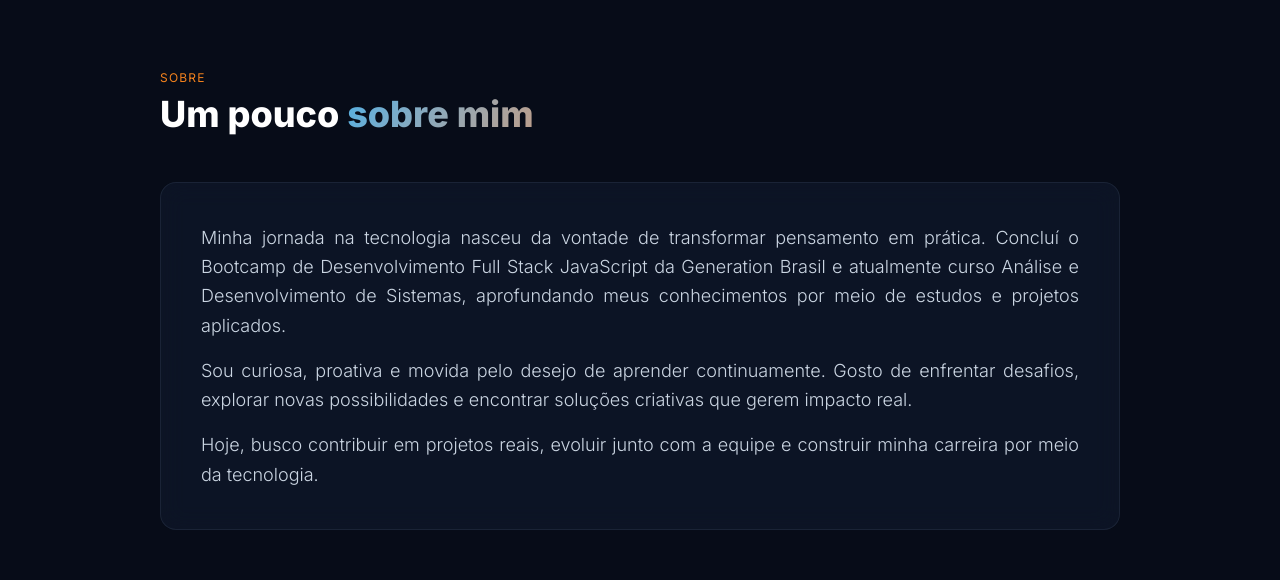
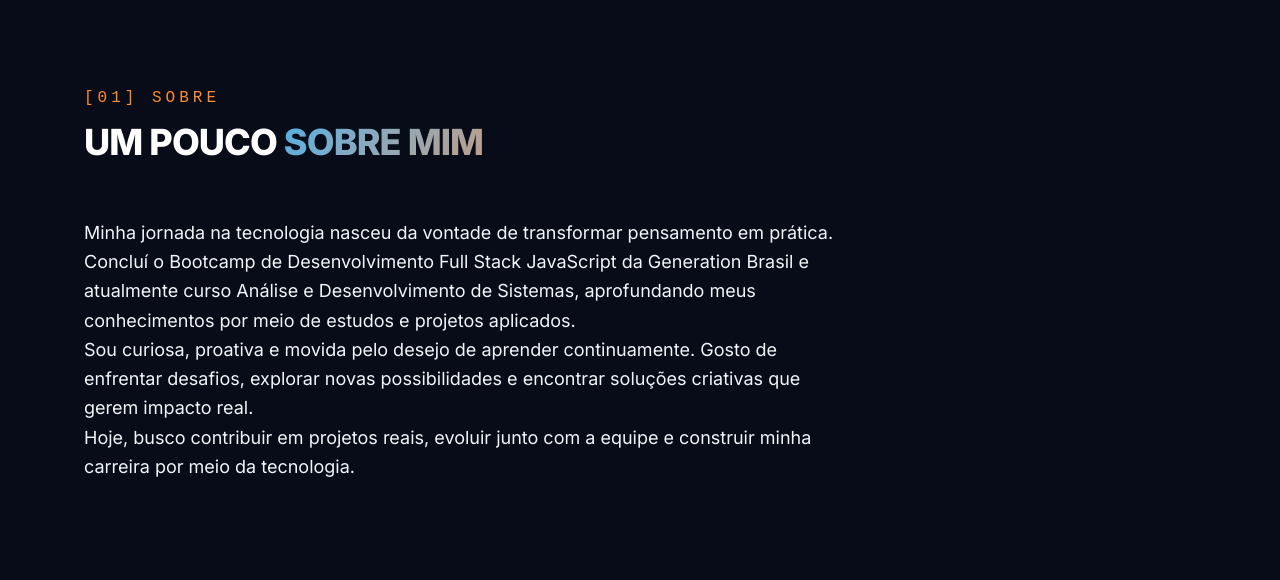
Before and after one commit to dev-yaleh/portifolio_pessoal_frontend, a React (Vite) app: page / in a window 1280 px wide. Shown: the part 814-1394 px from the top of the page. Built offline with nearby package versions, Linux system fonts and the light colour scheme; no server answers.

Commit message:
feat(About): Alteração do Heading

```diff
--- a/src/components/About.tsx
+++ b/src/components/About.tsx
@@ -1,8 +1,26 @@
-import { Reveal } from './Reveal';
+import { Reveal, SectionHeading} from '.././components/Reveal';
 
 export default function About() {
   return (
-    <section id="sobre" className="py-20 border-b border-borderCol">
+    <section id="sobre" className="mx-auto max-w-6xl scroll-mt-20 px-5 py-24">
+      <SectionHeading eyebrow="[01] SOBRE" title="UM POUCO" highlight="SOBRE MIM" />
+      <div className="flex flex-wrap items-center justify-center gap-3 mb-10"></div>
+      <Reveal delay={0.1}>
+        <p className="max-w-3xl text-lg leading-relaxed text-muted-foreground">
+          Minha jornada na tecnologia nasceu da vontade de transformar pensamento em prática. Concluí o Bootcamp de Desenvolvimento Full Stack JavaScript da Generation Brasil e atualmente curso Análise e Desenvolvimento de Sistemas, aprofundando meus conhecimentos por meio de estudos e projetos aplicados.
+        </p>
+        <p className="max-w-3xl text-lg leading-relaxed text-muted-foreground">
+          Sou curiosa, proativa e movida pelo desejo de aprender continuamente. Gosto de enfrentar desafios, explorar novas possibilidades e encontrar soluções criativas que gerem impacto real.
+        </p>
+        <p className="max-w-3xl text-lg leading-relaxed text-muted-foreground">
+          Hoje, busco contribuir em projetos reais, evoluir junto com a equipe e construir minha carreira por meio da tecnologia.
+        </p>
+      </Reveal>
+    </section>
+  );
+}
+
+      {/*
       <div className="max-w-5xl mx-auto px-4 sm:px-6 lg:px-8">
         <Reveal from="left" className="text-left mb-12">
           <p className="text-brandOrange text-xs font-normal uppercase tracking-widest">Sobre</p>
@@ -10,6 +28,7 @@ export default function About() {
             Um pouco <span className="text-gradient">sobre mim</span>
           </h2>
         </Reveal>
+
 
         <Reveal from="up" delay={0.15} className="text-justify glass-card rounded-2xl p-8 sm:p-10 border border-borderCol flex flex-col space-y-4">
           <p className="text-slate-300 leading-relaxed font-light text-lg">
@@ -21,8 +40,17 @@ export default function About() {
           <p className="text-slate-300 leading-relaxed font-light text-lg">
             Hoje, busco contribuir em projetos reais, evoluir junto com a equipe e construir minha carreira por meio da tecnologia.
           </p>
-        </Reveal>
-      </div>
+          */}
+
+
+/*
+export function About() {
+  return (
+    <section id="sobre" className="mx-auto max-w-6xl scroll-mt-20 px-5 py-24">
+      <SectionHeading eyebrow="[01]" title={t.about.title} />
+      <Reveal delay={0.1}>
+        <p className="max-w-3xl text-lg leading-relaxed text-muted-foreground">{t.about.body}</p>
+      </Reveal>
     </section>
   );
-}
+}*/
--- a/src/components/Reveal.tsx
+++ b/src/components/Reveal.tsx
@@ -55,6 +55,7 @@ export function SectionTitle({ eyebrow, title, highlight }: SectionTitleProps) {
       <h2 className="mt-3 text-3xl font-extrabold tracking-tight text-white sm:text-4xl">
         {title} {highlight ? <span className="text-gradient">{highlight}</span> : null}
       </h2>
+
       <motion.div
         className="mt-5 h-px w-full origin-left bg-gradient-to-r from-brandBlue via-brandOrange to-transparent"
         initial={{ scaleX: 0 }}
@@ -64,4 +65,30 @@ export function SectionTitle({ eyebrow, title, highlight }: SectionTitleProps) {
       />
     </Reveal>
   );
+
 }
+
+export function SectionHeading({
+  eyebrow,
+  title,
+  highlight,
+  subtitle,
+}: {
+  eyebrow?: string;
+  title: string;
+  highlight: string;
+  subtitle?: string;
+}) {
+  return (
+    <Reveal from="left" className="from=mb-10 max-w-2xl">
+      {eyebrow ? (
+        <p className="font-mono text-base uppercase tracking-[0.25em] text-ember">{eyebrow}</p>
+      ) : null}
+      <h2 className="mt-3 text-3xl font-extrabold tracking-tight text-white sm:text-4xl">
+      {title} {highlight ? <span className="text-gradient">{highlight}</span> : null}
+      </h2>
+      <div className="ember-rule mt-4 w-24 rounded-full" />
+      {subtitle ? <p className="mt-4 text-muted-foreground">{subtitle}</p> : null}
+    </Reveal>
+  );
+}
```
